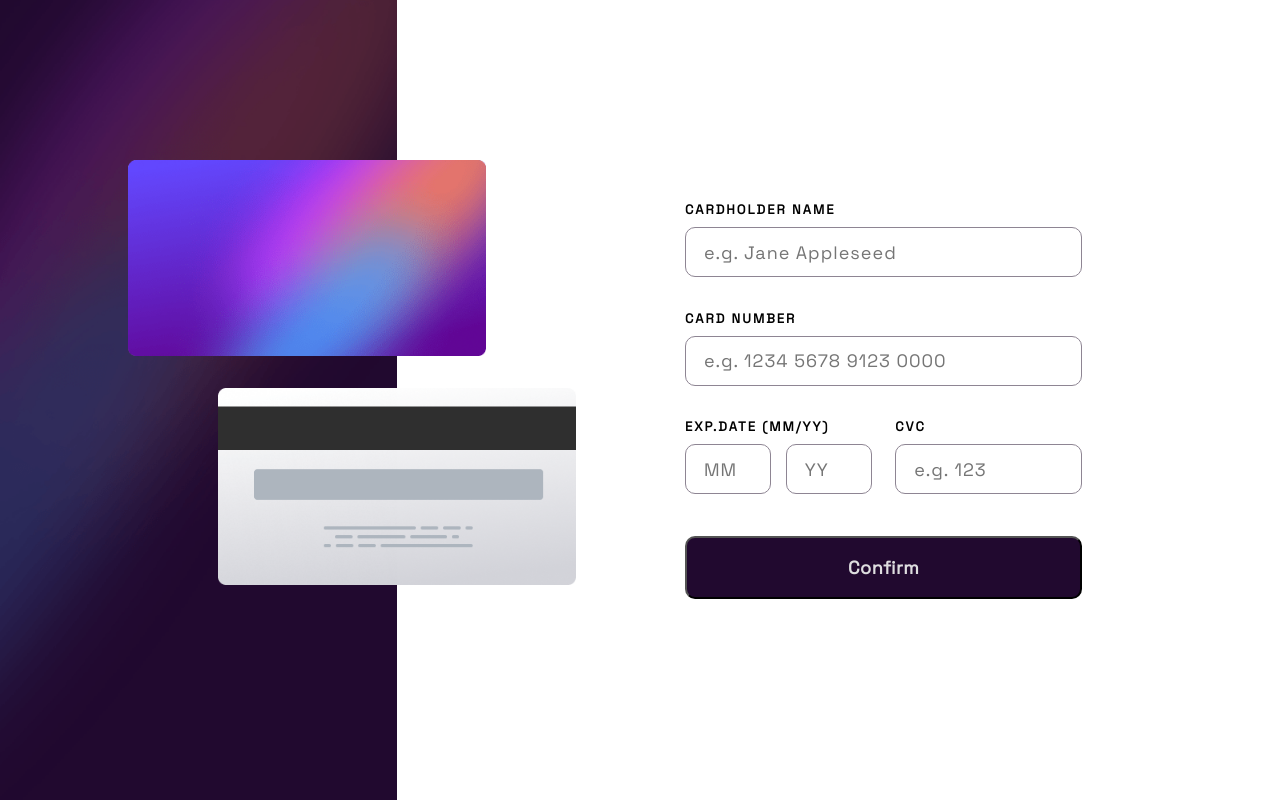
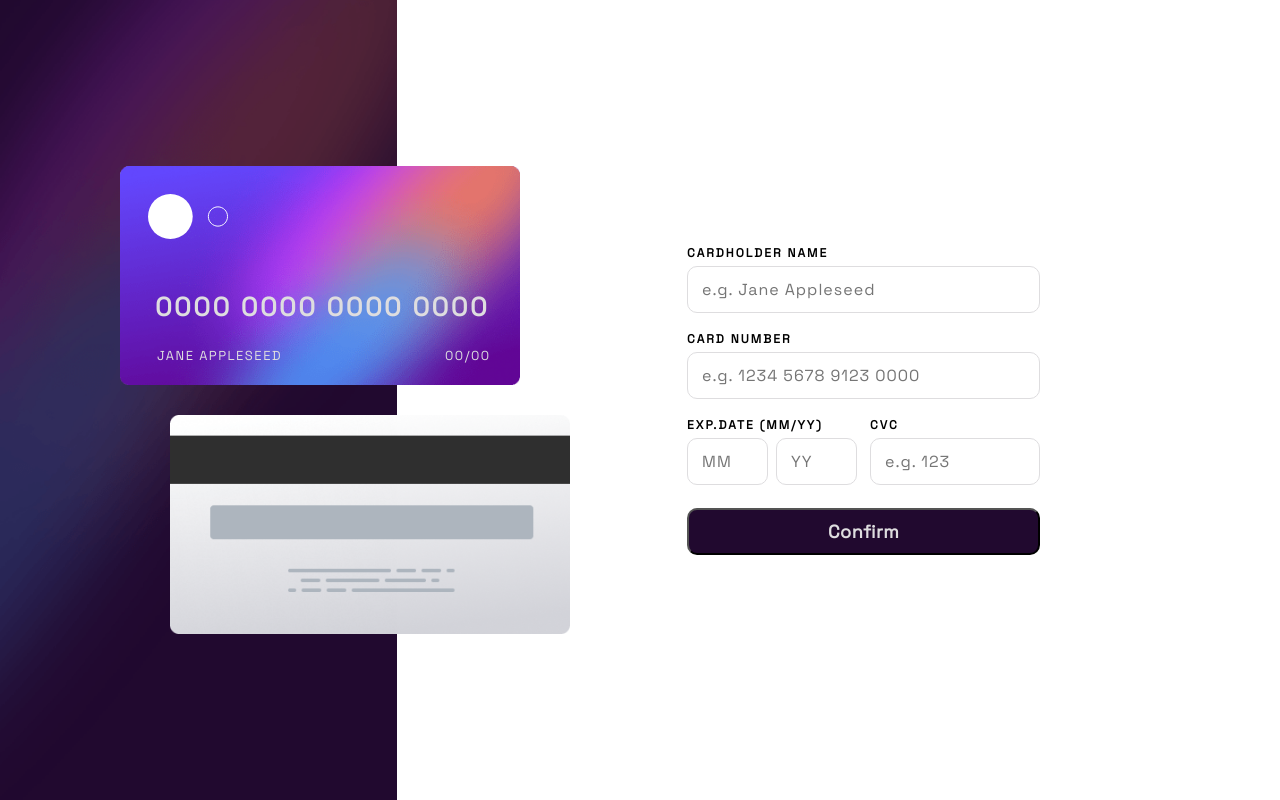
Before and after one commit to Siluetaz/interactive-card-frontend-mentor, a Vue app: page / in a window 1280 px wide. Built offline with nearby package versions, Linux system fonts and the light colour scheme.

Commit message:
front card

```diff
--- a/src/App.vue
+++ b/src/App.vue
@@ -1,16 +1,20 @@
 <script setup>
+import { ref, onMounted } from 'vue'
 import CardFront from "./components/Card-front.vue";
 import CardBack from "./components/Card-back.vue";
 
+onMounted(() => {
+  //document.getElementById("round").style.border = "1px solid hsl(278, 68%, 11%)";
+})
 
 </script>
 
 <template>
   <div class="container">
-    <section class="left-side">
+    <div class="left-side">
       <div class="bg-mask"><img class="bg-desktop" src="../images/bg-main-desktop.png" /></div>
-    </section>
-    <section class="right-side">
+    </div>
+    <div class="right-side">
       <div class="form-container">
         <div class="input-lg-container">
           <label>CARDHOLDER NAME</label>
@@ -23,17 +27,17 @@ import CardBack from "./components/Card-back.vue";
         <div class="input-sm-container">
           <label class="input-md">EXP.DATE (MM/YY)</label>
           <label class="input-md-2">CVC</label>
-          <input class="input-sm" type="text" v-model="expDateM" placeholder="MM">
+          <input class="input-sm" type="text" v-model="expDateM" placeholder="MM" id="round">
           <input class="input-sm-2" type="text" v-model="expDateY" placeholder="YY">
           <input class="input-md-2" type="text" v-model="cvc" placeholder="e.g. 123">
         </div>
         <button class="btn-confirm">Confirm</button>
       </div>
-    </section>
+    </div>
     <div class="card-container">
       <div class="card-mask">
-        <card-front class="card"></card-front>
-        <card-back class="card-2"></card-back>
+        <card-front class="card-front"></card-front>
+        <card-back class="card-back"></card-back>
       </div>
     </div>
   </div>
@@ -46,20 +50,22 @@ import CardBack from "./components/Card-back.vue";
 
   .card-container {
     position: fixed;
-    width: 40%;
-    top: 20%;
-    left: 10%;
+    width: 50%;
+    height: 100%;
+    display: flex;
+    justify-content: center;
+    align-items: center;
 
     .card-mask {
-      width: 70%;
+      width: 40rem;
 
-      .card {
+      .card-front {
         width: 100%;
       }
 
-      .card-2 {
+      .card-back {
         width: 100%;
-        margin: 1.5rem 0rem 0rem 5rem;
+        margin: 3rem 0rem 0rem 5rem;
       }
     }
   }
@@ -72,25 +78,31 @@ import CardBack from "./components/Card-back.vue";
     align-items: center;
 
     .form-container {
-      width: 45%;
+      width: 40%;
       display: grid;
       gap: 1.8rem;
       grid-template-columns: repeat(4, minmax(0, 1fr));
       margin-left: 5rem;
 
       input {
-        padding: 0.7rem 0rem 0.7rem 1rem;
-        border: 0.1px solid var(--dark-grayish-violet);
+        padding: 1.2rem 0rem 1.2rem 1.4rem;
+        border: 1px solid var(--light-grayish-violet);
         border-radius: 10px;
+        outline: none;
         color: var(--very-dark-violet);
-        font-weight: 500;
         letter-spacing: 1px;
+        font-size: 1.6rem;
+        transition: border 0.5s;
+
+        &:focus {
+          border: 1px solid var(--very-dark-violet);
+        }
       }
 
       label {
-        font-size: 13px;
+        font-size: 1.2rem;
         font-weight: bolder;
-        letter-spacing: 2px;
+        letter-spacing: 0.2rem;
       }
 
       .input-lg-container {
--- a/src/components/Card-back.vue
+++ b/src/components/Card-back.vue
@@ -1,11 +1,17 @@
 <script setup>
-
+import { ref, onMounted } from 'vue'
 </script>
 
 <template>
-    <img class="card" src="../../images/bg-card-back.png" alt="">
+    <div class="container">
+        <img class="container" src="../../images/bg-card-back.png" alt="">
+    </div>
 </template>
 
 <style lang="scss" scoped>
-
+.container {
+    img {
+        width: 100%;
+    }
+}
 </style>
--- a/src/components/Card-front.vue
+++ b/src/components/Card-front.vue
@@ -1,10 +1,82 @@
 <script setup>
+import { ref, onMounted } from 'vue'
+
+let number = ref("0000 0000 0000 0000")
+let name = ref("JANE APPLESEED")
+let expDate = ref("00/00")
 
 </script>
 
 <template>
-    <img class="card" src="../../images/bg-card-front.png" alt="">
+    <div class="container">
+        <img class="img-card" src="../../images/bg-card-front.png" alt="">
+        <div class="content">
+            <img class="img-logo" src="../../images/card-logo.svg" alt="">
+            <input class="input-lg" type="text" v-model="number" disabled>
+            <input class="input-md" type="text" v-model="name" disabled>
+            <input class="input-sm" type="text" v-model="expDate" disabled>
+        </div>
+    </div>
 </template>
 
 <style lang="scss" scoped>
+.container {
+    input {
+        background: none;
+        border: none;
+        color: var(--light-grayish-violet);
+    }
+
+    position: relative;
+
+    .img-card {
+        width: 100%;
+    }
+
+    .content {
+        position: absolute;
+        width: 100%;
+        height: 100%;
+
+        // background-color: red;
+        // display: grid;
+        // grid-template-columns: repeat(4);
+        // grid-template-rows: repeat(2);
+        .input-lg {
+            // grid-column: 1/5;
+            position: absolute;
+            bottom: 6rem;
+            width: 100%;
+            font-size: 2.6rem;
+            letter-spacing: 0.25rem;
+            font-weight: 600;
+            text-align: center;
+        }
+
+        .input-md {
+            position: absolute;
+            bottom: 2rem;
+            left: 3.5rem;
+            width: 40%;
+            font-size: 1.3rem;
+            letter-spacing: 0.15rem;
+        }
+
+        .input-sm {
+            position: absolute;
+            bottom: 2rem;
+            right: 0.1rem;
+            width: 18%;
+            font-size: 1.3rem;
+            letter-spacing: 0.15rem;
+        }
+
+        .img-logo {
+            position: absolute;
+            top: 2.8rem;
+            left: 2.8rem;
+            width: 8rem;
+        }
+    }
+}
 </style>
--- a/src/style.css
+++ b/src/style.css
@@ -17,7 +17,7 @@
 
 
 html {
-  font-size: 62, 5%;
+  font-size: 62.5%;
 }
 
 body {
```
